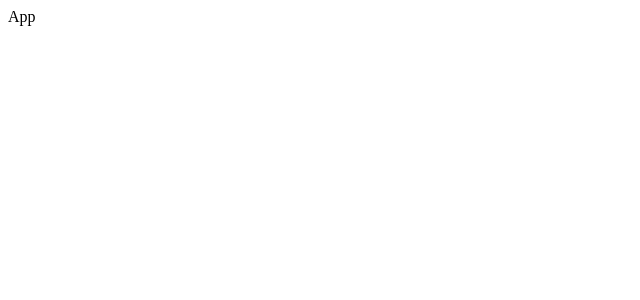
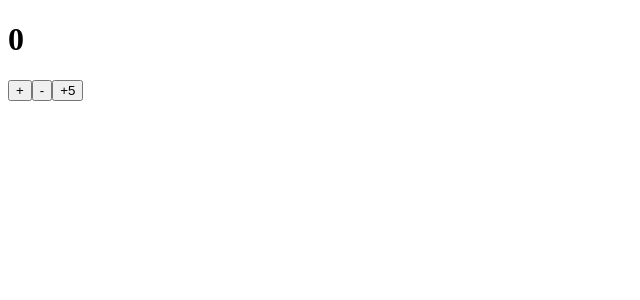
Before and after one commit to steamnp/bfs45, a React (Vite) app: page / in a window 1280 px wide. Shown: the top 300 px of the page, without its empty margins (0-640 px from the left). Built offline with nearby package versions, Linux system fonts and the light colour scheme.

Commit message:
create counter app using redux toolkit

```diff
--- a/src/App.tsx
+++ b/src/App.tsx
@@ -1,5 +1,11 @@
+import { Counter } from "./feature/counter/Counter";
+
 function App() {
-  return <div>App</div>;
+  return (
+    <div>
+      <Counter />
+    </div>
+  );
 }
 
 export default App;
--- /dev/null
+++ b/src/app/hooks.ts
@@ -0,0 +1,7 @@
+import { useDispatch, useSelector } from "react-redux";
+import type { TypedUseSelectorHook } from "react-redux";
+import type { RootState, AppDispatch } from "./store";
+
+// Use throughout your app instead of plain `useDispatch` and `useSelector`
+export const useAppDispatch: () => AppDispatch = useDispatch;
+export const useAppSelector: TypedUseSelectorHook<RootState> = useSelector;
--- a/src/app/store.ts
+++ b/src/app/store.ts
@@ -1,5 +1,14 @@
 import { configureStore } from "@reduxjs/toolkit";
+import counterSlice from "../feature/counter/counterSlice";
+// ...
 
-export default configureStore({
-  reducer: {},
+export const store = configureStore({
+  reducer: {
+    counter: counterSlice,
+  },
 });
+
+// Infer the `RootState` and `AppDispatch` types from the store itself
+export type RootState = ReturnType<typeof store.getState>;
+// Inferred type: {posts: PostsState, comments: CommentsState, users: UsersState}
+export type AppDispatch = typeof store.dispatch;
--- /dev/null
+++ b/src/feature/counter/Counter.tsx
@@ -0,0 +1,21 @@
+import React, { useState } from "react";
+
+import { useAppSelector, useAppDispatch } from "../../app/hooks";
+
+import { decrement, increment, incrementByFive } from "./counterSlice";
+
+export function Counter() {
+  // The `state` arg is correctly typed as `RootState` already
+  const count = useAppSelector((state) => state.counter.value);
+  const dispatch = useAppDispatch();
+
+  // omit rendering logic
+  return (
+    <div>
+      <h1>{count}</h1>
+      <button onClick={() => dispatch(increment())}>+</button>
+      <button onClick={() => dispatch(decrement())}>-</button>
+      <button onClick={() => dispatch(incrementByFive())}>+5</button>
+    </div>
+  );
+}
--- /dev/null
+++ b/src/feature/counter/counterSlice.ts
@@ -0,0 +1,41 @@
+import { createSlice } from "@reduxjs/toolkit";
+// import type { PayloadAction } from "@reduxjs/toolkit";
+import type { RootState } from "../../app/store";
+
+// Define a type for the slice state
+interface CounterState {
+  value: number;
+}
+
+// // Define the initial state using that type
+// const initialState: CounterState = {
+//   value: 0,
+// };
+// Workaround: cast state instead of declaring variable type
+const initialState = {
+  value: 0,
+} satisfies CounterState as CounterState;
+
+export const counterSlice = createSlice({
+  name: "counter",
+  // `createSlice` will infer the state type from the `initialState` argument
+  initialState,
+  reducers: {
+    increment: (state) => {
+      state.value += 1;
+    },
+    decrement: (state) => {
+      state.value -= 1;
+    },
+    incrementByFive: (state) => {
+      state.value += 5;
+    },
+  },
+});
+
+export const { increment, decrement, incrementByFive } = counterSlice.actions;
+
+// Other code such as selectors can use the imported `RootState` type
+export const selectCount = (state: RootState) => state.counter.value;
+
+export default counterSlice.reducer;
--- a/src/main.tsx
+++ b/src/main.tsx
@@ -1,11 +1,13 @@
 import React from "react";
 import ReactDOM from "react-dom/client";
-import store from "./app/store.ts";
+import { store } from "./app/store.ts";
 import { Provider } from "react-redux";
 import App from "./App.tsx";
 
 ReactDOM.createRoot(document.getElementById("root")!).render(
-  <Provider store={store}>
-    <App />
-  </Provider>
+  <React.StrictMode>
+    <Provider store={store}>
+      <App />
+    </Provider>
+  </React.StrictMode>
 );
```
